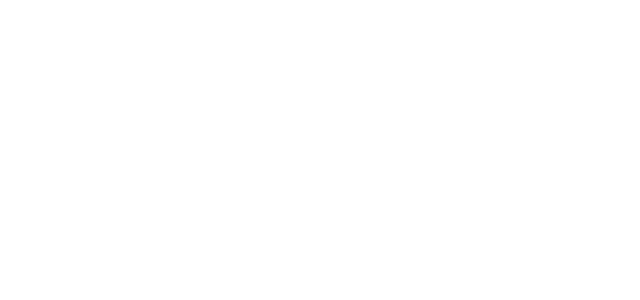
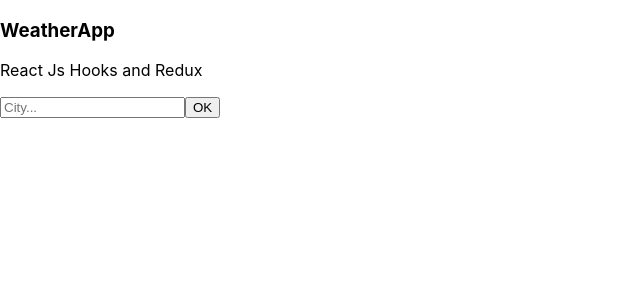
Before and after one commit to bertamatu/weather-app-reactjs-hooks-redux, a React (Create React App) app: page / in a window 1280 px wide. Shown: the top 300 px of the page, without its empty margins (0-640 px from the left). Built offline with nearby package versions, Linux system fonts and the light colour scheme.

Commit message:
weather app works

```diff
--- a/package.json
+++ b/package.json
@@ -6,9 +6,13 @@
     "@testing-library/jest-dom": "^4.2.4",
     "@testing-library/react": "^9.5.0",
     "@testing-library/user-event": "^7.2.1",
+    "axios": "^0.19.2",
     "react": "^16.13.1",
     "react-dom": "^16.13.1",
-    "react-scripts": "3.4.1"
+    "react-redux": "^7.2.0",
+    "react-scripts": "3.4.1",
+    "redux": "^4.0.5",
+    "redux-thunk": "^2.3.0"
   },
   "scripts": {
     "start": "react-scripts start",
--- a/src/App.js
+++ b/src/App.js
@@ -1,7 +1,47 @@
-import React from "react";
+import React, { useState, useEffect } from "react";
+import { useSelector, useDispatch } from "react-redux";
+import fetchWeather from "./actions/fetchWeather";
 
 function App() {
-  return <div></div>;
+  const [city, setCity] = useState("");
+  console.log("CITY", city);
+  const weatherSelector = useSelector((state) => state.WeatherInfo);
+  const dispatch = useDispatch();
+  const getWeatherInfoAction = (city) => dispatch(fetchWeather(city));
+
+  useEffect(() => {
+    getWeatherInfo();
+  }, []);
+
+  const getWeatherInfo = (e) => {
+    if (e) e.preventDefault();
+    if (city === "") {
+      console.log("Please enter a city name!");
+    } else {
+      getWeatherInfoAction(city);
+    }
+  };
+
+  return (
+    <section>
+      {console.log("WEATHERSELECTOR", weatherSelector.WeatherInfo)}
+      <header>
+        <h3>WeatherApp</h3>
+        <p>React Js Hooks and Redux</p>
+      </header>
+      <form onSubmit={getWeatherInfo}>
+        <input
+          type="text"
+          placeholder="City..."
+          value={city}
+          onChange={(e) => {
+            setCity(e.target.value);
+          }}
+        />
+        <button type="submit">OK</button>
+      </form>
+    </section>
+  );
 }
 
 export default App;
--- /dev/null
+++ b/src/actions/fetchWeather.js
@@ -0,0 +1,19 @@
+import axios from "axios";
+
+export default function fetchWeather(city) {
+  const API_KEY = `cd490f1761d42b116cbb4a0d2dfc84bf`;
+  return function (dispatch) {
+    axios
+      .get(
+        `http://api.weatherstack.com/current?access_key=cd490f1761d42b116cbb4a0d2dfc84bf&query=${city}`
+      )
+      .then((data) => {
+        //dispatch the action
+        dispatch({ type: "FETCH_WEATHER", payload: data });
+        console.log("fetch data", data);
+      })
+      .catch((error) => {
+        console.log("fetchWeather() >>> ERROR", error);
+      });
+  };
+}
--- a/src/index.js
+++ b/src/index.js
@@ -2,10 +2,15 @@ import React from "react";
 import ReactDOM from "react-dom";
 import "./index.css";
 import App from "./App";
+import { Provider } from "react-redux";
+import Store from "./store";
 
 ReactDOM.render(
   <React.StrictMode>
-    <App />
+    <Provider store={Store}>
+      <App />
+    </Provider>
   </React.StrictMode>,
+
   document.getElementById("root")
 );
--- /dev/null
+++ b/src/reducers/rootReducer.js
@@ -0,0 +1,9 @@
+import { combineReducers } from "redux";
+// import { weatherInfo } from "./weatherReducer";
+import weatherInfo from "./weatherReducer";
+
+const rootReducer = combineReducers({
+  WeatherInfo: weatherInfo,
+});
+
+export default rootReducer;
--- /dev/null
+++ b/src/reducers/weatherReducer.js
@@ -0,0 +1,15 @@
+const weatherInfo = (
+  //initial state
+  state = {
+    weatherInfo: {},
+  },
+  action
+) => {
+  //---check the action atype
+  if ((action.type = "FETCH_WEATHER")) {
+    state = { ...state, weatherInfo: action.payload };
+  }
+  return state;
+};
+
+export default weatherInfo;
--- /dev/null
+++ b/src/store.js
@@ -0,0 +1,11 @@
+import thunk from "redux-thunk";
+import { applyMiddleware, createStore } from "redux";
+import rootReducer from "./reducers/rootReducer";
+
+//---middleware
+const middleware = applyMiddleware(thunk);
+
+//---store
+const store = createStore(rootReducer, middleware);
+
+export default store;
```
Also changed, not shown: 2 other files (tests, documents, lock files or other folders).
